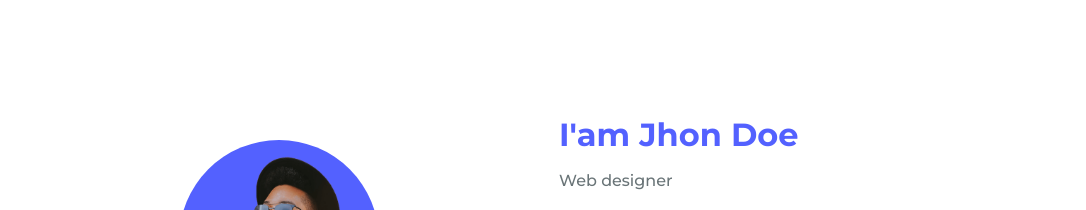
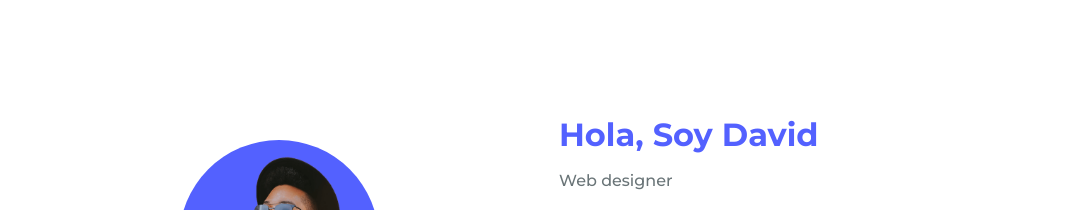
Before and after one commit to LuisaCD/Portafolio-David-s, a plain HTML site: page index.html in a window 1280 px wide. Shown: the part 950-1160 px from the top of the page, without its empty margins (97-1183 px from the left). Drawn offline with nearby package versions, Linux system fonts and the light colour scheme.

Commit message:
Cambio texto

```diff
--- a/index.html
+++ b/index.html
@@ -60,7 +60,7 @@
                     </div>
 
                     <div>
-                        <h2 class="about__subtitle">I'am Jhon Doe</h2>
+                        <h2 class="about__subtitle">Hola, Soy David</h2>
                         <span class="about__profession">Web designer</span>
                         <p class="about__text">Lorem ipsum dolor, sit amet consectetur adipisicing elit. Adipisci consectetur, architecto quas fugiat, iste inventore facere repellendus delectus id, vitae blanditiis.</p>
 
```
